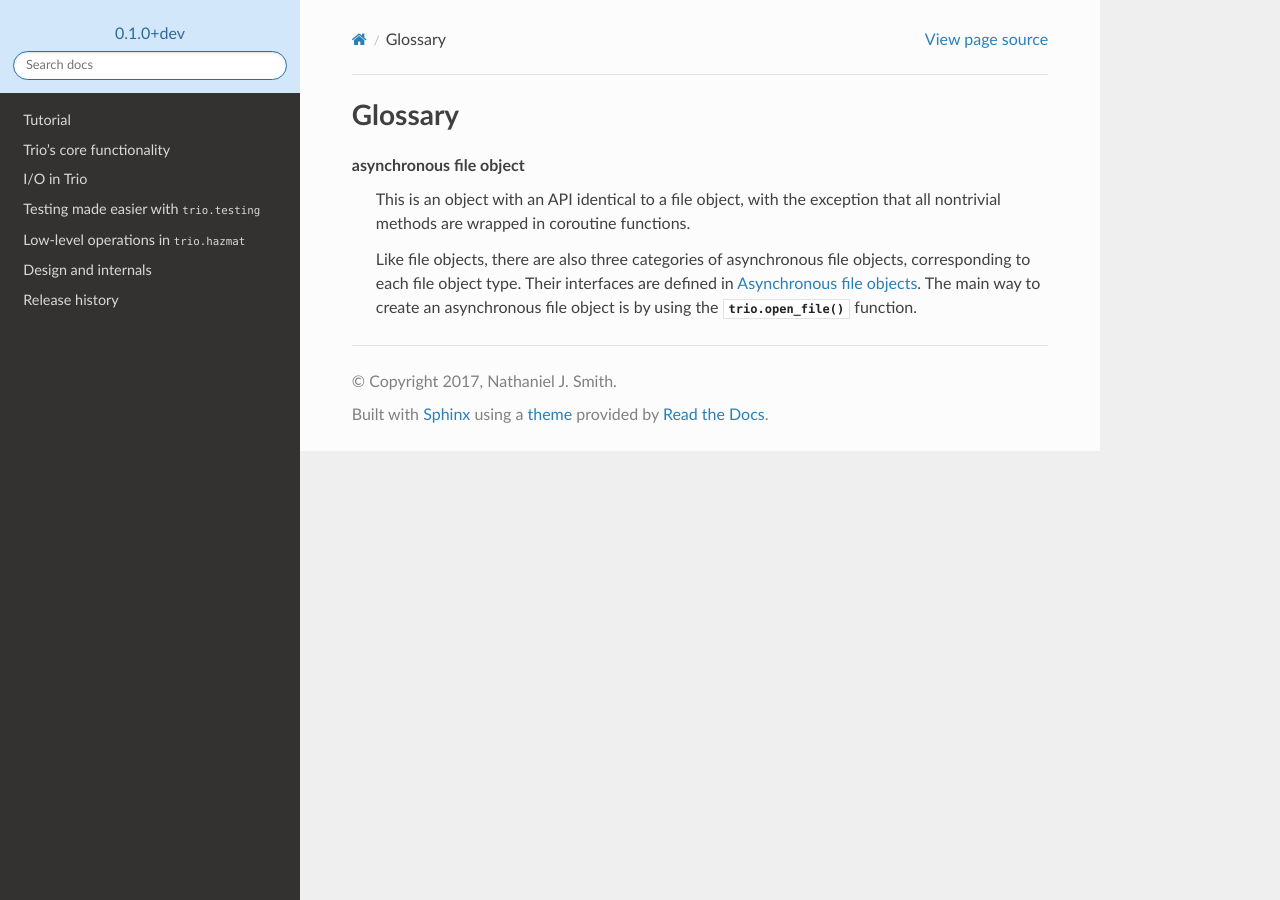
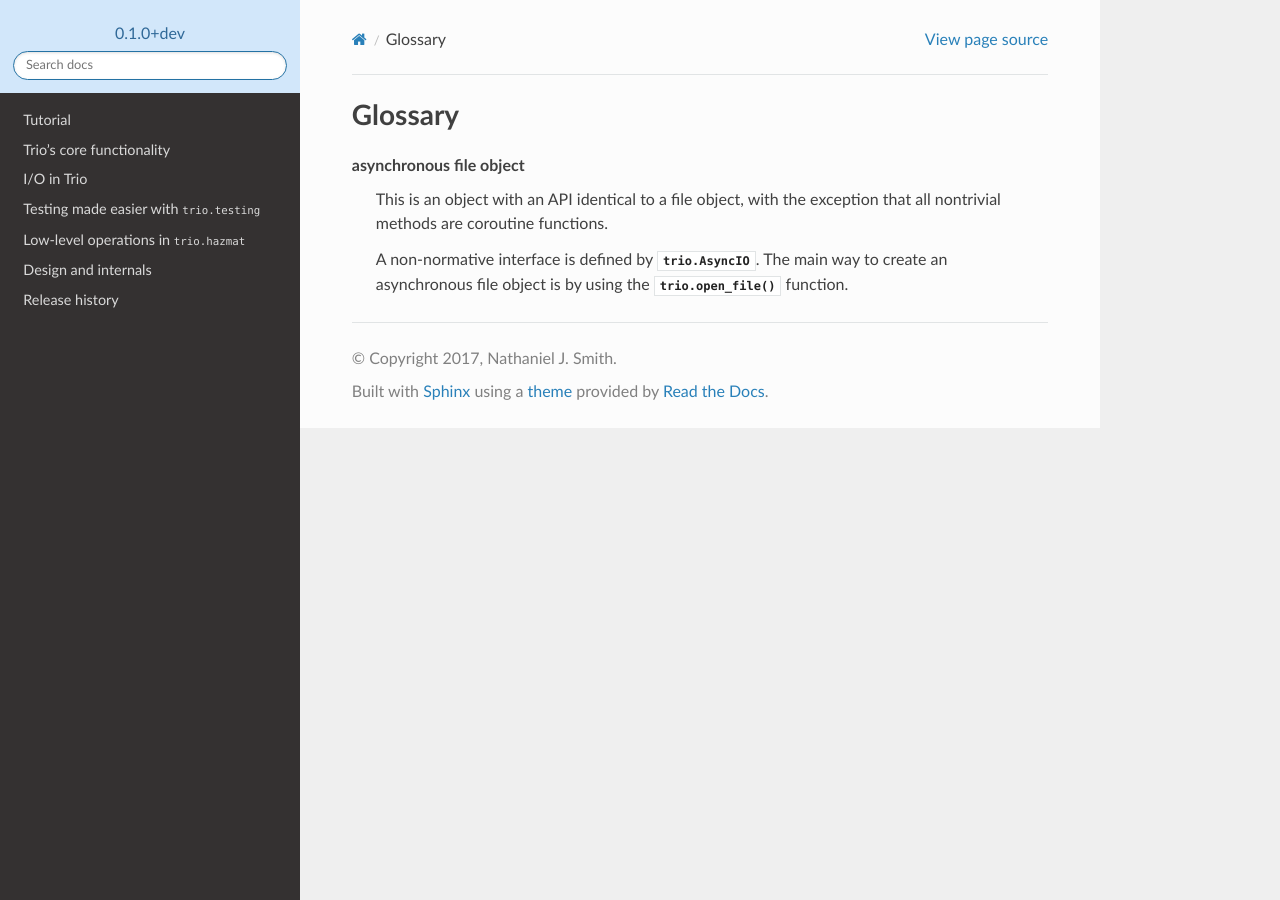
Before and after one commit to GangCheng0619/trio-py-app, a Sphinx documentation site: the page built from docs/source/glossary.rst, in a window 1280 px wide. Built offline with Sphinx 7.4.7 and the Read the Docs theme 2.0.0, drawn with Linux system fonts in a browser that asks for light colours; the version number is read from the project's files by our own code.

Commit message:
docs: improve file_io documentation
This also adds or updates docstrings within _file_io.

```diff
--- a/docs/source/glossary.rst
+++ b/docs/source/glossary.rst
@@ -9,11 +9,9 @@ Glossary
 .. glossary::
 
    asynchronous file object
-       This is an object with an API identical to a :term:`file object`,
-       with the exception that all nontrivial methods are wrapped in coroutine
-       functions.
+       This is an object with an API identical to a :term:`file object`, with
+       the exception that all nontrivial methods are coroutine functions.
 
-       Like file objects, there are also three categories of asynchronous file
-       objects, corresponding to each file object type. Their interfaces are
-       defined in :ref:`asynchronous-file-objects`. The main way to create an
-       asynchronous file object is by using the :func:`trio.open_file` function.
+       A non-normative interface is defined by :class:`trio.AsyncIO`. The main
+       way to create an asynchronous file object is by using the
+       :func:`trio.open_file` function.
```
Also changed, not shown: docs/source/reference-io.rst (+2 -10 lines), 1 other file.
